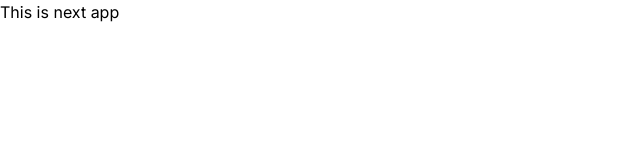
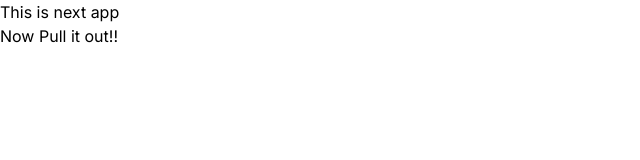
Before and after one commit to EmonHossen10/bite-buddy, a Next.js app: page / in a window 1280 px wide. Shown: the top 160 px of the page, without its empty margins (0-640 px from the left). Built offline with nearby package versions, Linux system fonts and the light colour scheme.

Commit message:
added one headline

```diff
--- a/src/app/page.js
+++ b/src/app/page.js
@@ -4,6 +4,7 @@ export default function Home() {
   return (
     <main>
       <h2>This is next app</h2>
+      <h3>Now Pull it out!!</h3>
     </main>
   );
 }
```
